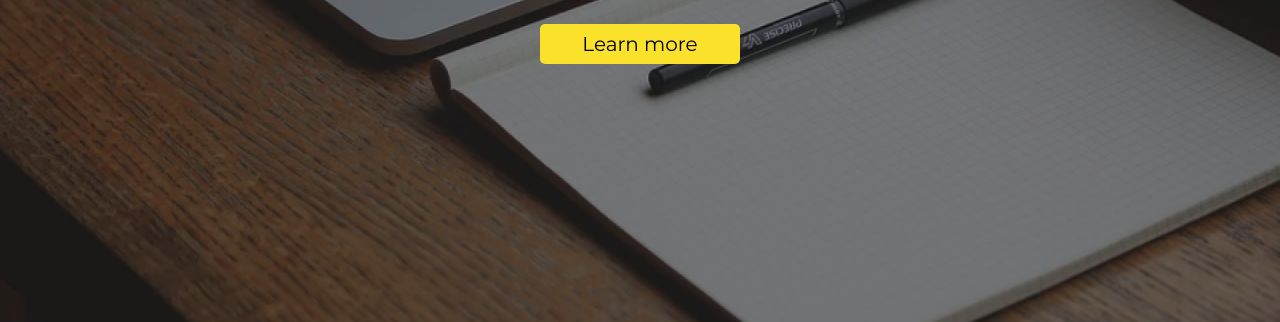
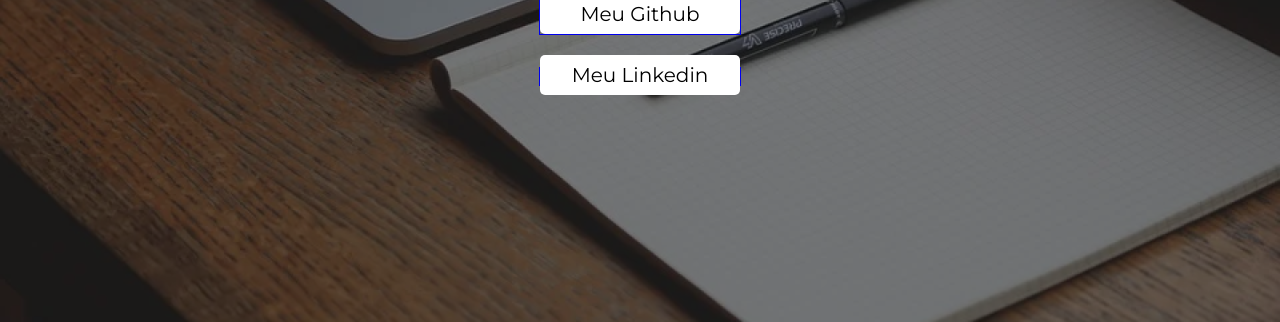
Before and after one commit to Gabshh/landing-page-a, a plain HTML site: page index.html in a window 1280 px wide. Shown: the part 478-800 px from the top of the page. Drawn offline with Linux system fonts and the light colour scheme.

Commit message:
realizado links

```diff
--- a/index.html
+++ b/index.html
@@ -13,7 +13,12 @@
     <main>
         <h1>Gabriel Gomes</h1>
         <p class="descricao">Developer FrontEnd</p>
-        <button id="learnMore">Learn more</button>
+        <div>
+            <div>
+                <a href="https://github.com/Gabshh" target="_blank" style="float: right; border: 1px solid;"><button id="github">Meu Github</button></a></div>
+            <div>
+                <a href="https://www.linkedin.com/mwlite/in/gabriel-gomes-1119b621b" target="_blank" style="float: center; border: 1px solid;"><button id="linkedin">Meu Linkedin</button></a></div>
+        </div>
     </main>
 </body>
 </html>
--- a/style.css
+++ b/style.css
@@ -41,10 +41,10 @@ h1{
     font-weight: 400;
 }
 
-#learnMore{
+#github{
     width: 200px;
     height: 40px;
-    background-color: #FAE12C;
+    background-color: #ffffff;
     border-style: none;
     border-radius: 5px 5px 5px 5px;
     cursor: pointer;
@@ -52,3 +52,14 @@ h1{
     font-family: 'Montserrat', sans-serif;
     font-size: 20px;
 }
+#linkedin{
+    width: 200px;
+    height: 40px;
+    background-color: #ffffff;
+    border-style: none;
+    border-radius: 5px 5px 5px 5px;
+    cursor: pointer;
+    margin-top: 20px;
+    font-family: 'Montserrat', sans-serif;
+    font-size: 20px;
+}
```
